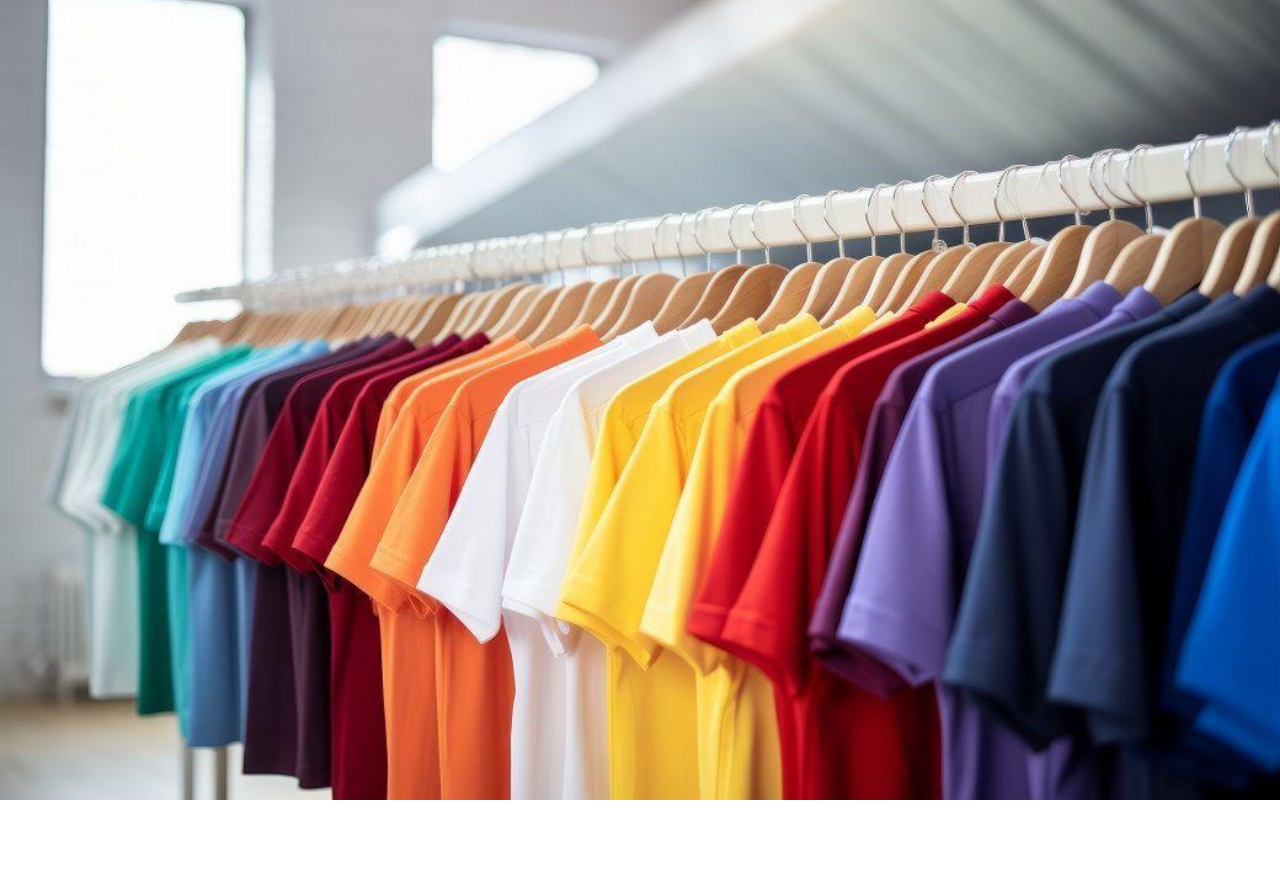
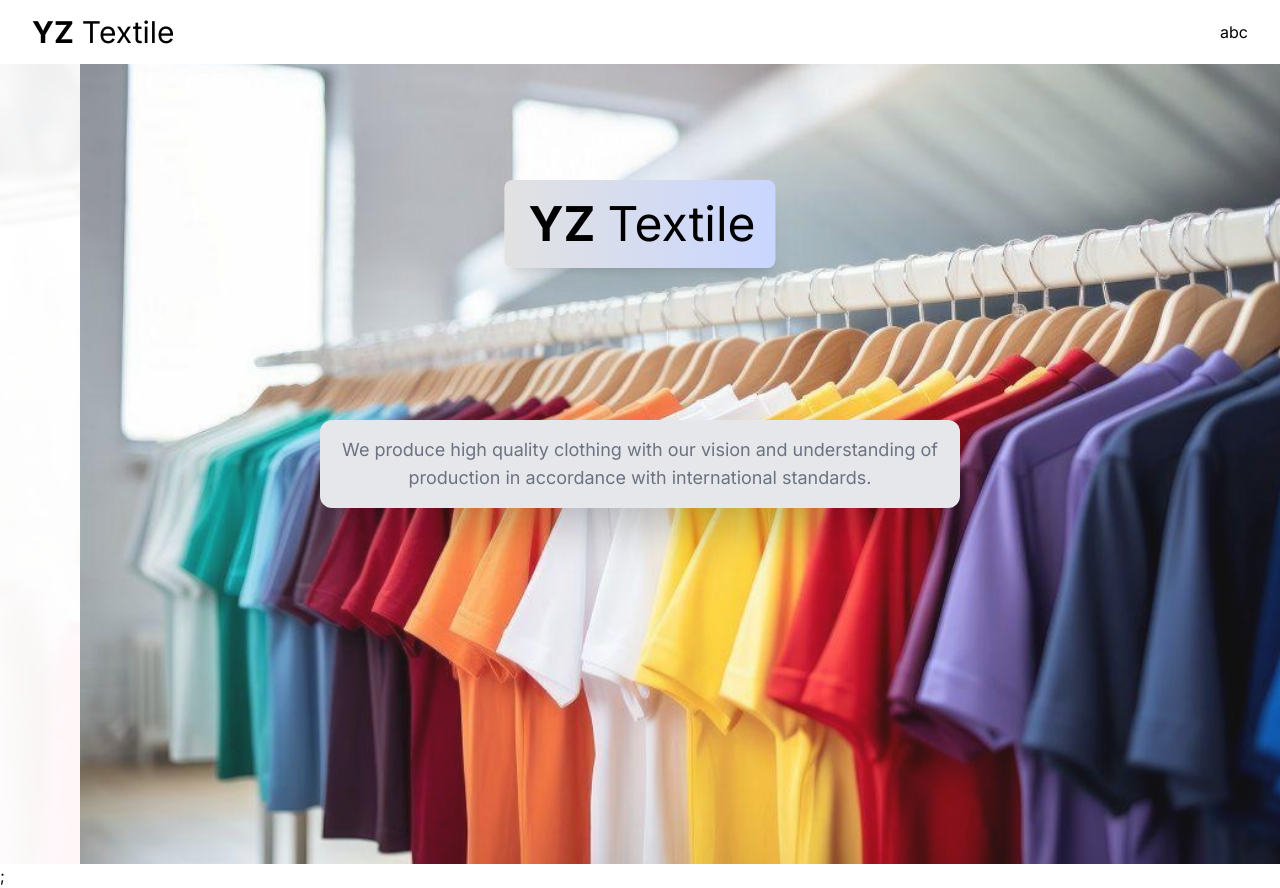
Before and after one commit to MuratOzte/YZ-textile, a Next.js app: page / in a window 1280 px wide. Before the commit the page ends 800 px from the top, so only its background shows below. Built offline with nearby package versions, Linux system fonts and the light colour scheme.

Commit message:
refactor: Optimize ImageCarousel component and remove flowbite dependency

```diff
--- a/src/app/layout.tsx
+++ b/src/app/layout.tsx
@@ -1,12 +1,13 @@
 import type { Metadata } from 'next';
 import { Inter } from 'next/font/google';
 import './globals.css';
+import Nav from '@/components/Nav/Nav';
 
 const inter = Inter({ subsets: ['latin'] });
 
 export const metadata: Metadata = {
-    title: 'Create Next App',
-    description: 'Generated by create next app',
+    title: 'YZ Textile',
+    description: '',
 };
 
 export default function RootLayout({
--- /dev/null
+++ b/src/app/loading.tsx
@@ -0,0 +1,5 @@
+const Loading = () => {
+    return <div>Loading...</div>
+}
+
+export default Loading;
--- a/src/app/page.tsx
+++ b/src/app/page.tsx
@@ -1,6 +1,12 @@
-'use client'
+'use client';
+import Nav from '@/components/Nav/Nav';
 import ImageCarousel from '@/components/Slide/ImageCarousel';
 
 export default function Home() {
-    return <ImageCarousel />;
+    return (
+        <>
+            <Nav />
+            <ImageCarousel />;
+        </>
+    );
 }
--- /dev/null
+++ b/src/components/Hero/HeroMain.tsx
@@ -0,0 +1,29 @@
+import './style.css';
+import { motion } from 'framer-motion';
+
+const HeroMain = () => {
+    return (
+        <div>
+            <motion.div
+                initial={{ opacity: 0 }}
+                animate={{ opacity: 1 }}
+                transition={{ duration: 1, delay: 0.2 }}
+                className="absolute text-black  z-30 top-[20%] left-[50%] translate-x-[-50%] translate-y-[-50%] rounded-lg shadow-xl bg-white main-header"
+            >
+                <div className="flex gap-2 text-5xl px-5 py-4 justify-center items-center">
+                    <span className="p-1 font-bold">YZ</span>
+                    <span className="">Textile</span>
+                </div>
+            </motion.div>
+            <motion.div>
+                <div className="absolute z-30 top-[50%] left-[50%] translate-x-[-50%] translate-y-[-50%] text-gray-500 bg-gray-200 flex text-center text-lg py-4 px-5 rounded-xl shadow-2xl">
+                    We produce high quality clothing with our vision and
+                    understanding of production in accordance with international
+                    standards.
+                </div>
+            </motion.div>
+        </div>
+    );
+};
+
+export default HeroMain;
--- /dev/null
+++ b/src/components/Hero/style.css
@@ -0,0 +1,5 @@
+.main-header {
+    background: #C9D6FF;  /* fallback for old browsers */
+    background: -webkit-linear-gradient(to right, #E2E2E2, #C9D6FF);  /* Chrome 10-25, Safari 5.1-6 */
+    background: linear-gradient(to right, #E2E2E2, #C9D6FF); /* W3C, IE 10+/ Edge, Firefox 16+, Chrome 26+, Opera 12+, Safari 7+ */
+}
--- /dev/null
+++ b/src/components/Nav/Nav.tsx
@@ -0,0 +1,17 @@
+const Nav = () => {
+    return (
+        <nav className="h-16 sticky flex justify-between items-center mx-8 cursor-pointer bg-gradient-to-b from-white to-transparent">
+            <div className="flex gap-2 text-3xl">
+                <span className="font-bold">YZ</span>
+                <span>Textile</span>
+            </div>
+            <ul className="flex">
+                <li>a</li>
+                <li>b</li>
+                <li>c</li>
+            </ul>
+        </nav>
+    );
+};
+
+export default Nav;
--- a/src/components/Slide/ImageCarousel.tsx
+++ b/src/components/Slide/ImageCarousel.tsx
@@ -7,6 +7,7 @@ import image2 from '@/assets/slide/slide2.jpeg';
 import image3 from '@/assets/slide/slide3.jpeg';
 import image4 from '@/assets/slide/slide4.jpeg';
 import image5 from '@/assets/slide/slide5.jpeg';
+import HeroMain from '../Hero/HeroMain';
 
 const images = [image1, image2, image3, image4, image5];
 
@@ -30,6 +31,12 @@ const ImageCarousel = () => {
 
     return (
         <div className="relative w-full h-screen overflow-hidden">
+            <HeroMain />
+            <div className="absolute top-0 left-0 w-full h-full">
+                {/* Transparent linear gradient */}
+                <div className="absolute top-0 left-0 w-full h-full bg-gradient-to-b from-transparent to-white"></div>
+
+                {/* Image carousel */}
                 <motion.div
                     key={index}
                     initial={{ opacity: 0, x: isInit ? '100%' : 0 }}
@@ -63,6 +70,7 @@ const ImageCarousel = () => {
                     </motion.div>
                 )}
             </div>
+        </div>
     );
 };
 
```
Lines whose indentation alone changed are shown as unchanged.
